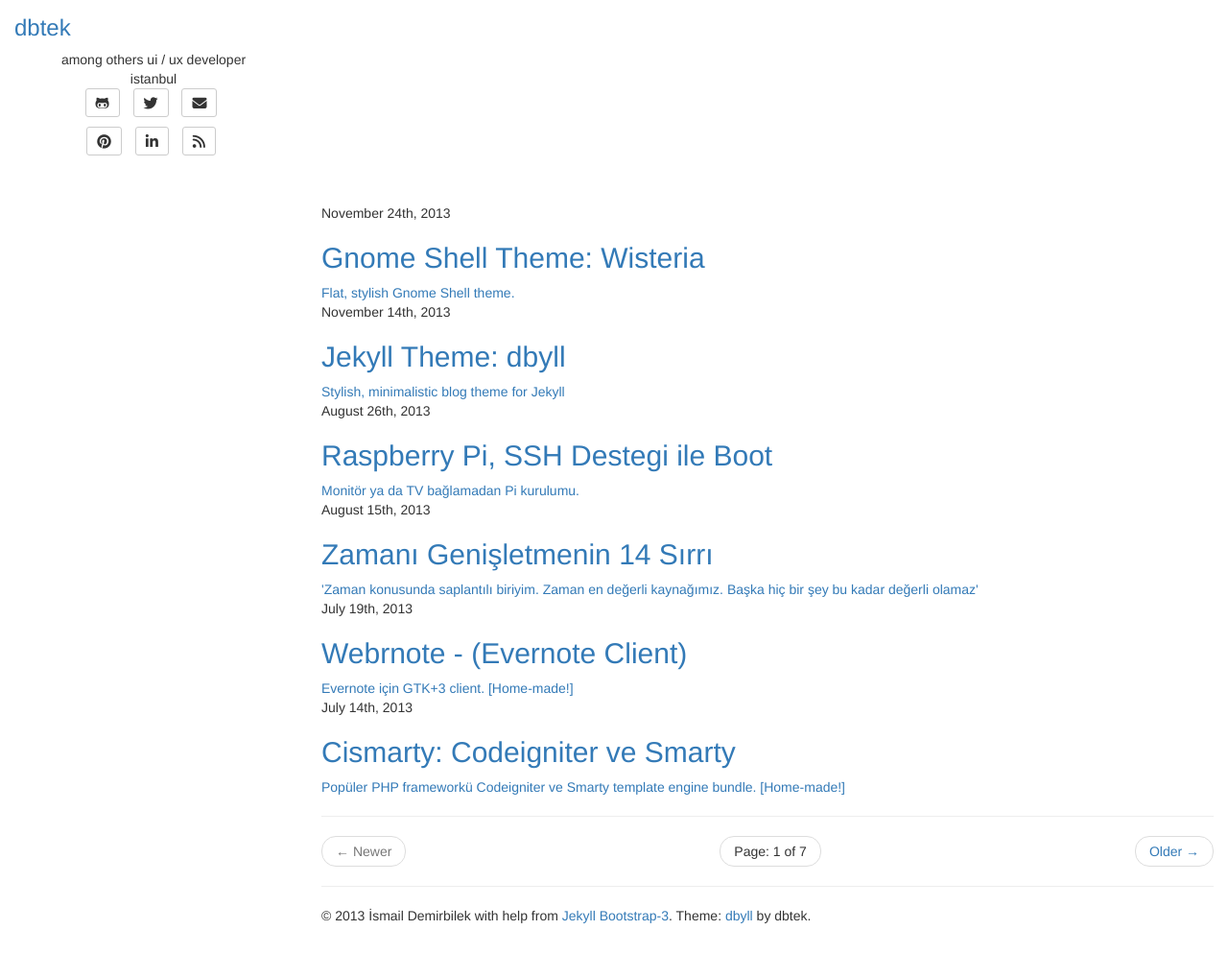
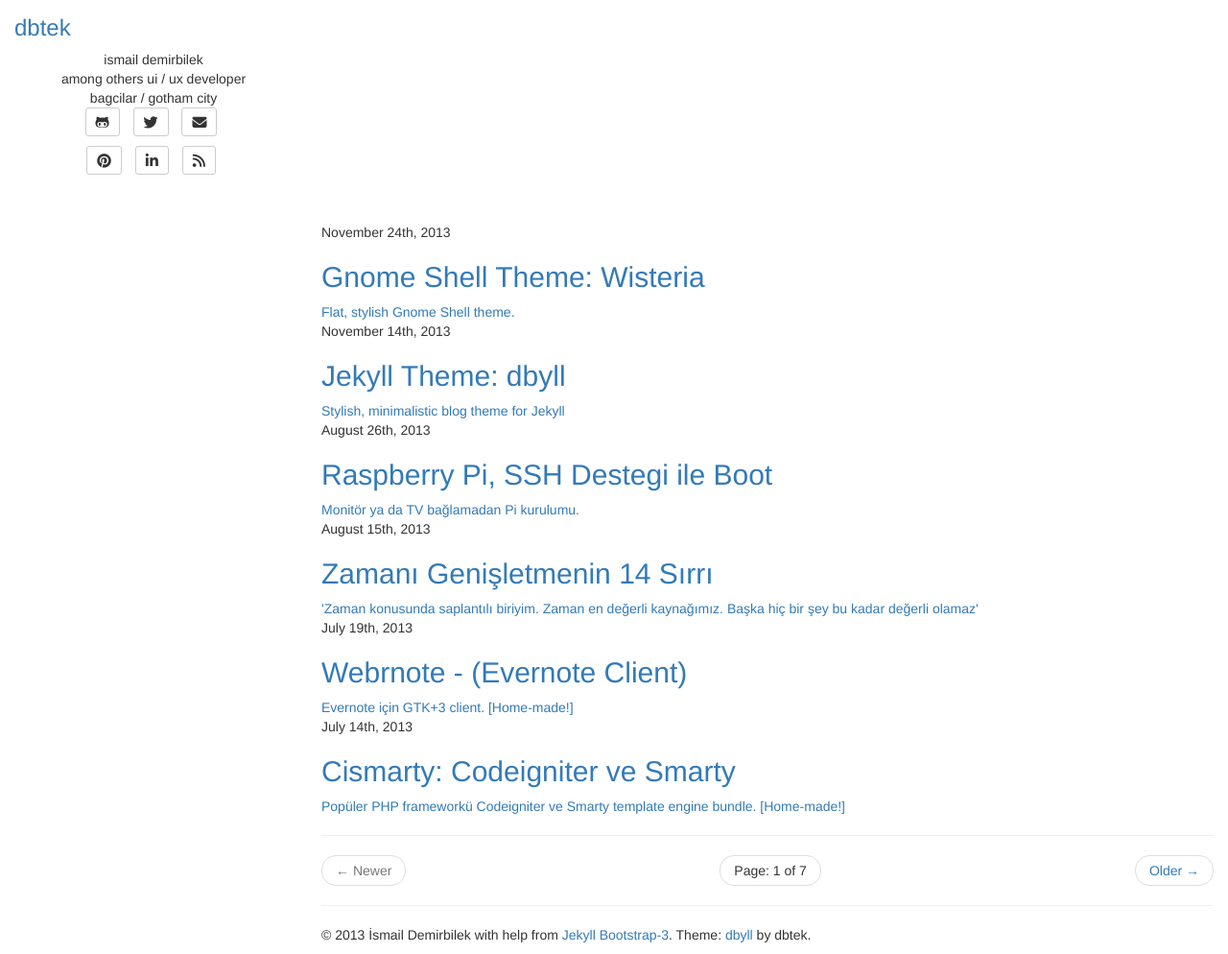
Before and after one commit to dbtek/blog, a Jekyll site: the page built from index.html, in a window 1280 px wide, cut to the strip 154-1148 px from the top of the page. Shown: the whole strip at 96% size. Built offline with Jekyll 4.4.1, drawn with Linux system fonts in a browser that asks for light colours; nearby versions of some CDN libraries; library files that are not in the unit come from our copies; the list of posts is cut into pages by our own code.

Commit message:
bio update

```diff
--- a/_config.yml
+++ b/_config.yml
@@ -24,7 +24,7 @@ author :
   resume:
   feedburner :
   email_md5: 1ecf09922951ed72da5e0a6b3b12bfc1
-  bio: among others ui / ux developer<br/>istanbul
+  bio: ismail demirbilek<br/>among others ui / ux developer<br/>bagcilar / gotham city
 
 # The production_url is only used when full-domain names are needed
 # such as sitemap.txt
```
